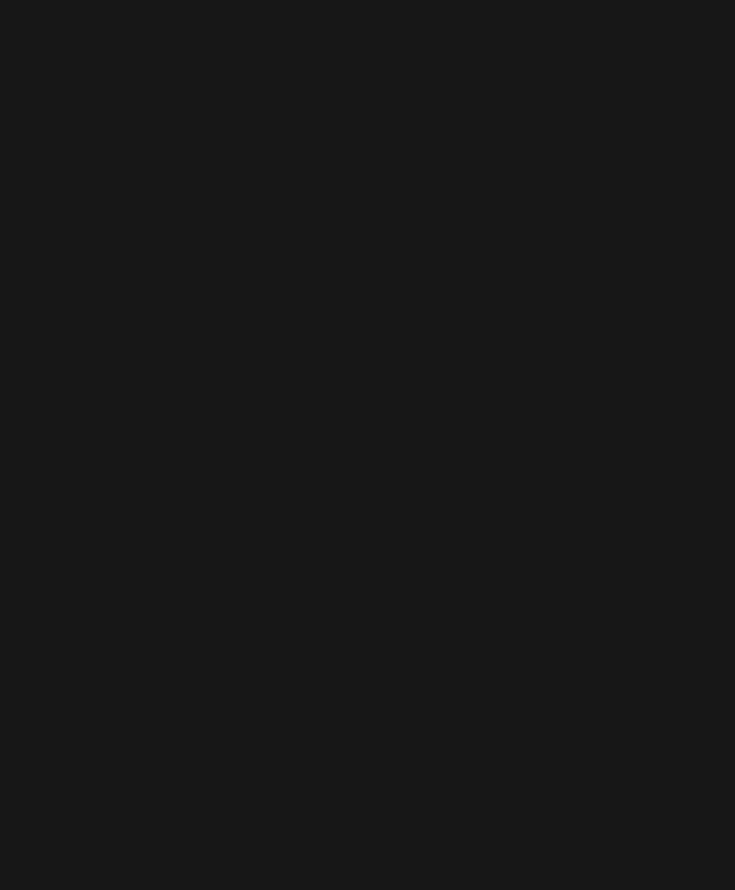
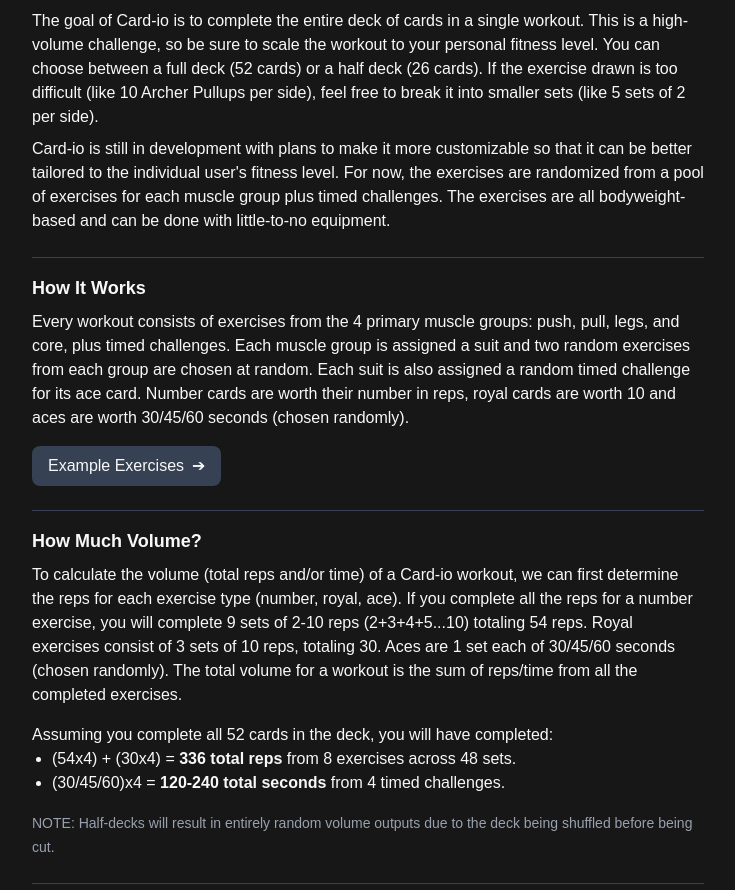
Before and after one commit to natep1123/Card-io, a Next.js app: page /about in a window 1280 px wide. Shown: the part 320-1210 px from the top of the page, without its empty margins (272-1007 px from the left). Before the commit the page ends 800 px from the top, so only its background shows below. Built offline with nearby package versions, Linux system fonts and the light colour scheme.

Commit message:
Designed about page

```diff
--- a/src/app/about/page.js
+++ b/src/app/about/page.js
@@ -1,11 +1,112 @@
+import ExercisesExample from "@/components/about/ExercisesExample";
+
 export default function AboutPage() {
+  const paragraphs = [
+    {
+      q: "Intro",
+      a: [
+        <p>
+          A standard deck of 52 cards has 4 suits: hearts, clubs, diamonds, and
+          spades, each with 13 cards. Every suit includes 9 number cards (2-10),
+          3 royal cards (Jack, Queen, King), and an ace. Shuffling a deck
+          creates 52 factorial (52!) possibilities, which translates to over 8
+          quintillion (8,000,000,000,000,000,000,000) unique sequences, ensuring
+          no two Card-io workouts are ever alike.
+        </p>,
+        <p>
+          The goal of Card-io is to complete the entire deck of cards in a
+          single workout. This is a high-volume challenge, so be sure to scale
+          the workout to your personal fitness level. You can choose between a
+          full deck (52 cards) or a half deck (26 cards). If the exercise drawn
+          is too difficult (like 10 Archer Pullups per side), feel free to break
+          it into smaller sets (like 5 sets of 2 per side).
+        </p>,
+        <p>
+          Card-io is still in development with plans to make it more
+          customizable so that it can be better tailored to the individual
+          user's fitness level. For now, the exercises are randomized from a
+          pool of exercises for each muscle group plus timed challenges. The
+          exercises are all bodyweight-based and can be done with little-to-no
+          equipment.
+        </p>,
+      ],
+    },
+    {
+      q: "How It Works",
+      a: [
+        <>
+          <p>
+            Every workout consists of exercises from the 4 primary muscle
+            groups: push, pull, legs, and core, plus timed challenges. Each
+            muscle group is assigned a suit and two random exercises from each
+            group are chosen at random. Each suit is also assigned a random
+            timed challenge for its ace card. Number cards are worth their
+            number in reps, royal cards are worth 10 and aces are worth 30/45/60
+            seconds (chosen randomly).
+          </p>
+          <ExercisesExample />
+        </>,
+      ],
+    },
+    {
+      q: "How Much Volume?",
+      a: [
+        <p>
+          To calculate the volume (total reps and/or time) of a Card-io workout,
+          we can first determine the reps for each exercise type (number, royal,
+          ace). If you complete all the reps for a number exercise, you will
+          complete 9 sets of 2-10 reps (2+3+4+5...10) totaling 54 reps. Royal
+          exercises consist of 3 sets of 10 reps, totaling 30. Aces are 1 set
+          each of 30/45/60 seconds (chosen randomly). The total volume for a
+          workout is the sum of reps/time from all the completed exercises.
+        </p>,
+        <>
+          <div className="my-4">
+            <span>
+              Assuming you complete all 52 cards in the deck, you will have
+              completed:
+            </span>{" "}
+            <ul className="list-disc pl-5">
+              <li>
+                (54x4) + (30x4) ={" "}
+                <span className="font-bold">336 total reps</span> from 8
+                exercises across 48 sets.
+              </li>
+              <li>
+                (30/45/60)x4 ={" "}
+                <span className="font-bold">120-240 total seconds</span> from 4
+                timed challenges.
+              </li>
+            </ul>
+          </div>
+          <span className="text-gray-400 text-sm">
+            NOTE: Half-decks will result in entirely random volume outputs due
+            to the deck being shuffled before being cut.
+          </span>
+        </>,
+      ],
+    },
+  ];
+
   return (
-    <main className="flex flex-col items-center">
-      <h2>About Card-io</h2>
-      <div className="text-left">
-        <h3 className="text-lg font-semibold">How does it work?</h3>
-        <p>Card-io is in development.</p>
+    <div className="flex flex-col w-full items-center max-w-2xl">
+      <h2>How Does It Work?</h2>
+      <div className="text-left flex flex-col gap-4">
+        {paragraphs.map((para, index) => (
+          <div key={index} className="border-b border-gray-700 pb-4">
+            <h3 className="text-lg font-semibold mb-2">{para.q}</h3>
+            <div className="text-white">
+              {para.a.map((p) => {
+                return (
+                  <div key={`${index}-${Math.random()}`} className="mb-2">
+                    {p}
+                  </div>
+                );
+              })}
+            </div>
+          </div>
+        ))}
       </div>
-    </main>
+    </div>
   );
 }
--- a/src/app/layout.js
+++ b/src/app/layout.js
@@ -27,7 +27,9 @@
         <WorkoutProvider>
           <div className="flex flex-col min-h-screen">
             <Header />
-            <main className="p-4 h-full">{children}</main>
+            <main className="p-4 h-full flex flex-col items-center">
+              {children}
+            </main>
           </div>
         </WorkoutProvider>
       </body>
--- /dev/null
+++ b/src/components/about/ExercisesExample.jsx
@@ -0,0 +1,176 @@
+"use client";
+
+import { useState } from "react";
+
+export default function ExercisesExample() {
+  const [isDropdownOpen, setIsDropdownOpen] = useState(false);
+
+  const exercisesExample = {
+    numberExercises: [
+      {
+        name: "Clap Pushups",
+        unit: "reps",
+        group: "push",
+        suit: "clubs",
+      },
+      {
+        name: "Chin-Ups",
+        unit: "reps",
+        group: "pull",
+        suit: "diamonds",
+      },
+      {
+        name: "Lunges",
+        unit: "reps per leg",
+        group: "legs",
+        suit: "hearts",
+      },
+      {
+        name: "Hanging Leg Raises",
+        unit: "reps",
+        group: "core",
+        suit: "spades",
+      },
+    ],
+    royalExercises: [
+      {
+        name: "Decline Pushups",
+        unit: "reps",
+        group: "push",
+        suit: "clubs",
+      },
+      {
+        name: "Pull-Ups",
+        unit: "reps",
+        group: "pull",
+        suit: "diamonds",
+      },
+      {
+        name: "Bodyweight Squats",
+        unit: "reps",
+        group: "legs",
+        suit: "hearts",
+      },
+      {
+        name: "Floor Leg Raises",
+        unit: "reps",
+        group: "core",
+        suit: "spades",
+      },
+    ],
+    aceExercises: [
+      {
+        name: "Rest",
+        unit: "sec",
+        group: "timed",
+        time: "30",
+        suit: "clubs",
+      },
+      {
+        name: "Wall Sit",
+        unit: "sec",
+        group: "timed",
+        time: "30",
+        suit: "diamonds",
+      },
+      {
+        name: "Plank",
+        unit: "sec",
+        group: "timed",
+        time: "60",
+        suit: "hearts",
+      },
+      {
+        name: "Mountain Climbers",
+        unit: "sec",
+        group: "timed",
+        time: "45",
+        suit: "spades",
+      },
+    ],
+  };
+
+  return (
+    <div className="space-y-4 mt-4">
+      <button
+        onClick={() => setIsDropdownOpen(!isDropdownOpen)}
+        className="py-2 px-4 bg-gray-700 text-white rounded-lg hover:bg-gray-600 transition flex items-center justify-start cursor-pointer"
+      >
+        <span>Example Exercises</span>
+        <span className={`ml-2 transform ${isDropdownOpen ? "rotate-90" : ""}`}>
+          ➔
+        </span>
+      </button>
+      {isDropdownOpen && (
+        <div className="space-y-4">
+          <div className="w-full bg-gray-800 border border-gray-700 rounded-lg p-4">
+            <h4 className="text-md font-semibold mb-2">Number Exercises</h4>
+            <table className="w-full text-left border-collapse">
+              <thead>
+                <tr className="border-b border-gray-600">
+                  <th className="py-2 px-4">Exercise</th>
+                  <th className="py-2 px-4">Group</th>
+                  <th className="py-2 px-4">Suit</th>
+                </tr>
+              </thead>
+              <tbody>
+                {exercisesExample.numberExercises.map((exercise, index) => (
+                  <tr key={index} className="border-b border-gray-700">
+                    <td className="py-2 px-4">{exercise.name}</td>
+                    <td className="py-2 px-4 capitalize">{exercise.group}</td>
+                    <td className="py-2 px-4 capitalize">{exercise.suit}</td>
+                  </tr>
+                ))}
+              </tbody>
+            </table>
+          </div>
+          <div className="w-full bg-gray-800 border border-gray-700 rounded-lg p-4">
+            <h4 className="text-md font-semibold mb-2">Royal Exercises</h4>
+            <table className="w-full text-left border-collapse">
+              <thead>
+                <tr className="border-b border-gray-600">
+                  <th className="py-2 px-4">Exercise</th>
+                  <th className="py-2 px-4">Group</th>
+                  <th className="py-2 px-4">Suit</th>
+                </tr>
+              </thead>
+              <tbody>
+                {exercisesExample.royalExercises.map((exercise, index) => (
+                  <tr key={index} className="border-b border-gray-700">
+                    <td className="py-2 px-4">{exercise.name}</td>
+                    <td className="py-2 px-4 capitalize">{exercise.group}</td>
+                    <td className="py-2 px-4 capitalize">{exercise.suit}</td>
+                  </tr>
+                ))}
+              </tbody>
+            </table>
+          </div>
+          <div className="w-full bg-gray-800 border border-gray-700 rounded-lg p-4">
+            <h4 className="text-md font-semibold mb-2">Ace Exercises</h4>
+            <table className="w-full text-left border-collapse">
+              <thead>
+                <tr className="border-b border-gray-600">
+                  <th className="py-2 px-4">Exercise</th>
+                  <th className="py-2 px-4">Group</th>
+                  <th className="py-2 px-4">Suit</th>
+                </tr>
+              </thead>
+              <tbody>
+                {exercisesExample.aceExercises.map((exercise, index) => (
+                  <tr key={index} className="border-b border-gray-700">
+                    <td className="py-2 px-4">{exercise.name}</td>
+                    <td className="py-2 px-4 capitalize">{exercise.group}</td>
+                    <td className="py-2 px-4 capitalize">{exercise.suit}</td>
+                    <td className="py-2 px-4">
+                      {exercise.time} {exercise.unit}
+                    </td>
+                  </tr>
+                ))}
+              </tbody>
+            </table>
+          </div>
+        </div>
+      )}
+    </div>
+  );
+}
--- a/src/components/workout/WForm.jsx
+++ b/src/components/workout/WForm.jsx
@@ -18,6 +18,7 @@
     const exercisesRes = getExercises();
     setTimeout(() => {
       setExercises(exercisesRes);
+      console.log("exercisesRes", exercisesRes);
     }, 500); // 500ms delay
   };
 
```
